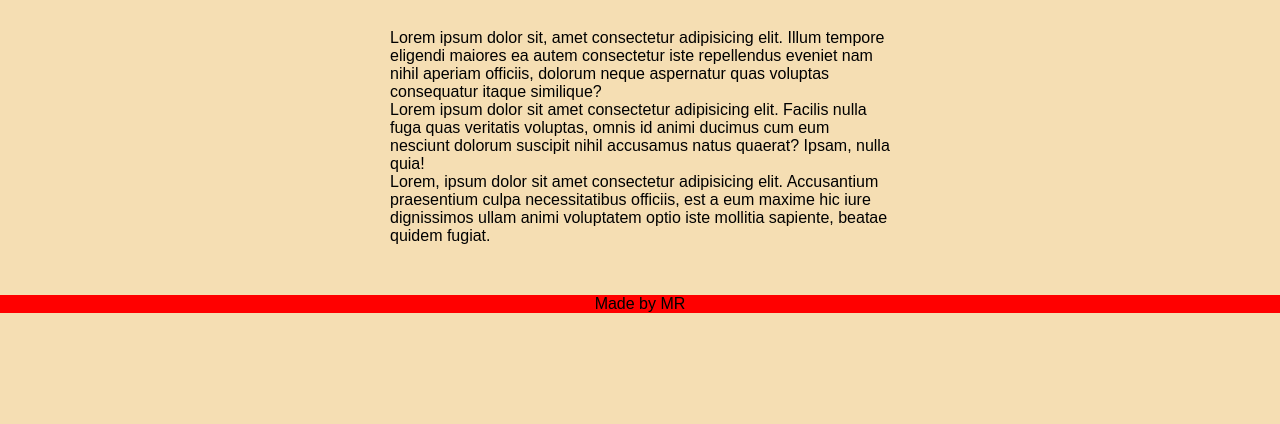
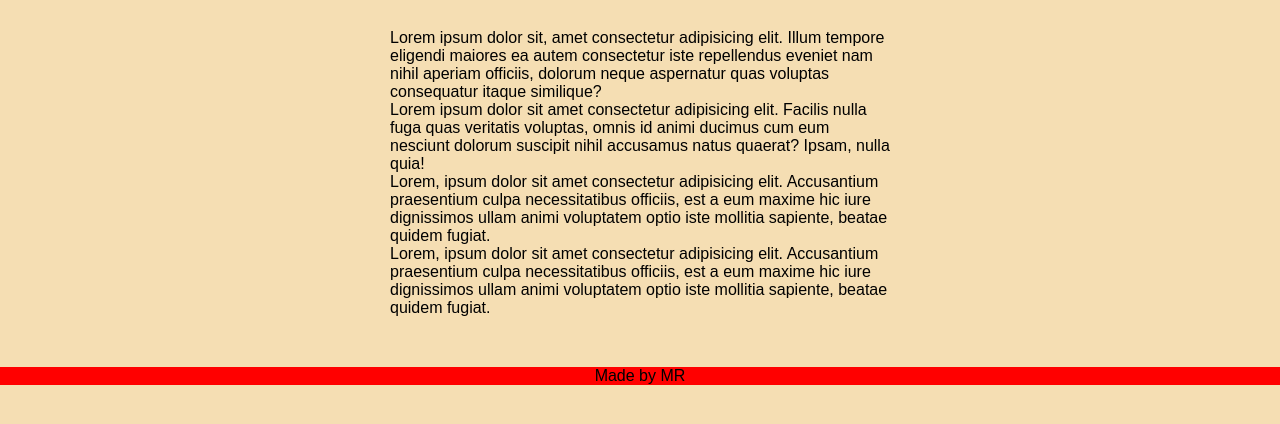
Before and after one commit to Marian-Rozycki/learning-git-2, a plain HTML site: page index.html in a window 1280 px wide. Shown: the part 164-588 px from the top of the page. Drawn offline with Linux system fonts and the light colour scheme.

Commit message:
Add last paragraph i section main

```diff
--- a/index.html
+++ b/index.html
@@ -23,6 +23,9 @@
         <p>Lorem, ipsum dolor sit amet consectetur adipisicing elit. Accusantium praesentium culpa necessitatibus
             officiis, est a eum maxime hic iure dignissimos ullam animi voluptatem optio iste mollitia sapiente, beatae
             quidem fugiat.</p>
+        <p>Lorem, ipsum dolor sit amet consectetur adipisicing elit. Accusantium praesentium culpa necessitatibus
+            officiis, est a eum maxime hic iure dignissimos ullam animi voluptatem optio iste mollitia sapiente, beatae
+            quidem fugiat.</p>
     </div>
 </section>
 <section class="footer">
```
